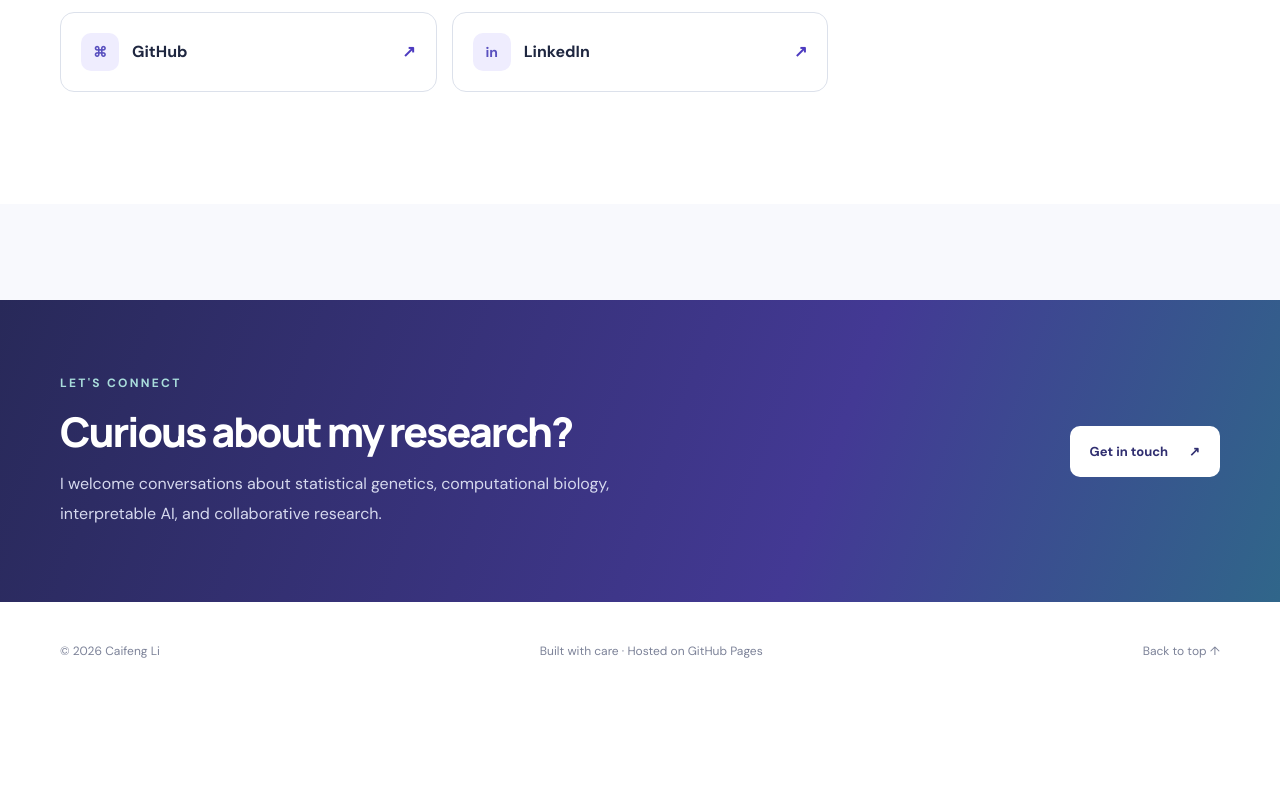
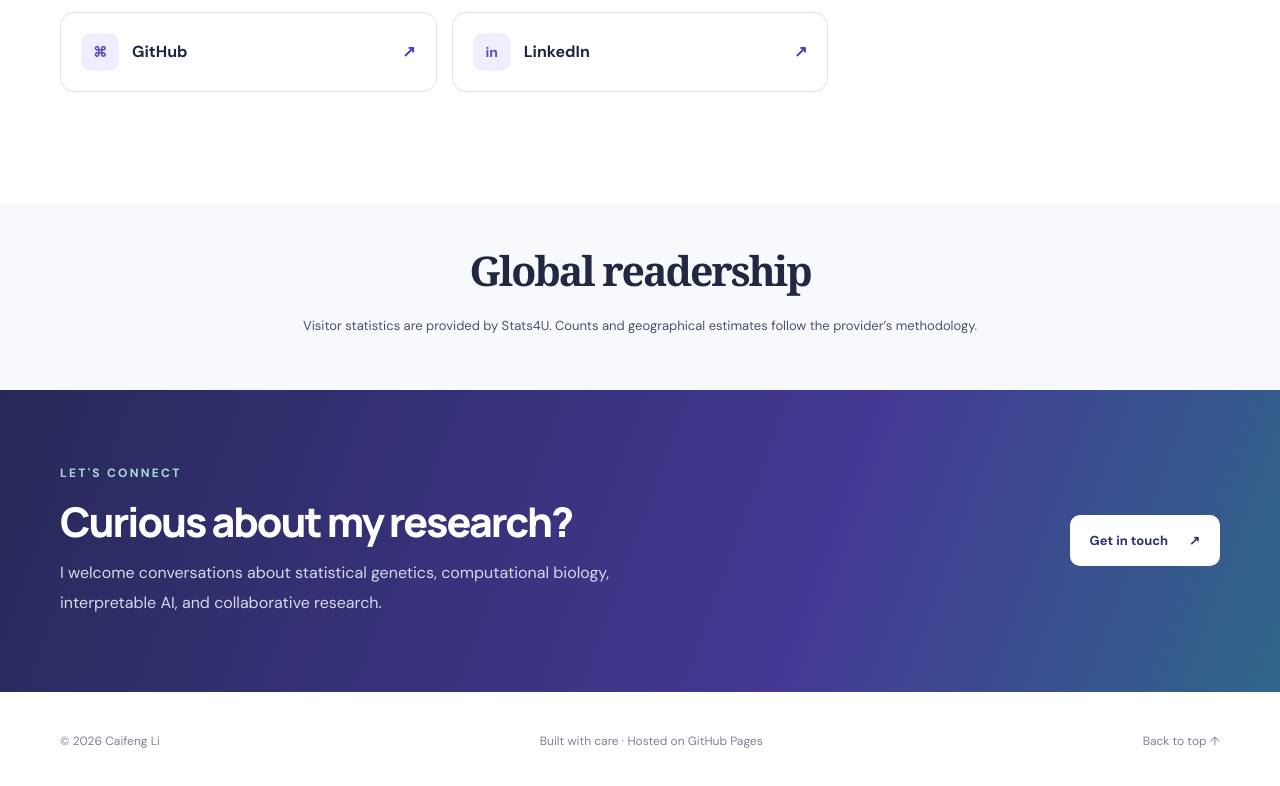
Before and after one commit to Caifeng-Li/Caifeng-Li.github.io, a plain HTML site: page index.html in a window 1280 px wide. Shown: the part 7204-7990 px from the top of the page. Before the commit the page ends 7906 px from the top, so only its background shows below. Drawn offline with Linux system fonts and the light colour scheme.

Commit message:
Add files via upload

```diff
--- a/index.html
+++ b/index.html
@@ -58,10 +58,12 @@
     <section class="section container" id="connect"><div class="section-heading"><div><span class="section-kicker">07 / <span data-i18n="profilesLabel">PROFILES</span></span><h2 data-i18n="profilesTitle">Find me online.</h2></div><p class="section-intro" data-i18n="profilesIntro">Explore my publications, research identity, and professional network.</p></div><div class="profiles-grid"><a class="profile-card" href="https://scholar.google.com/citations?user=uVNa9P8AAAAJ" target="_blank" rel="noopener noreferrer"><span class="profile-mark">G</span><span>Google Scholar</span><span aria-hidden="true">↗</span></a><a class="profile-card" href="https://orcid.org/0000-0001-9157-367X" target="_blank" rel="noopener noreferrer"><span class="profile-mark">iD</span><span>ORCID</span><span aria-hidden="true">↗</span></a><a class="profile-card" href="https://www.researchgate.net/profile/Caifeng-Li" target="_blank" rel="noopener noreferrer"><span class="profile-mark">R</span><span>ResearchGate</span><span aria-hidden="true">↗</span></a><a class="profile-card" href="https://github.com/Caifeng-Li" target="_blank" rel="noopener noreferrer"><span class="profile-mark">⌘</span><span>GitHub</span><span aria-hidden="true">↗</span></a><a class="profile-card" href="https://www.linkedin.com/in/licaifeng/" target="_blank" rel="noopener noreferrer"><span class="profile-mark">in</span><span>LinkedIn</span><span aria-hidden="true">↗</span></a></div></section>
     <section class="section section-tint visitors-section" id="visitors" aria-label="Visitor statistics">
       <div class="container">
+        <h2 class="visitor-display-heading" data-i18n="visitorBoardTitle">Global readership</h2>
         <div class="visitor-map-compact" aria-label="Stats4U visitor world map">
           <script async src="https://www.stats4u.net/js/karte.js" data-s4uid="1153560791" data-style="map_w" data-params="pal=plum&amp;orte=1&amp;dark=auto" data-lang="en"></script>
           <noscript><p>Visitor map requires JavaScript.</p></noscript>
         </div>
+        <p class="visitor-display-footnote" data-i18n="visitorFoot">Visitor statistics are provided by Stats4U. Counts and geographical estimates follow the provider’s methodology.</p>
       </div>
     </section>
     <section class="contact-section" id="contact"><div class="container contact-box"><div><span class="section-kicker light" data-i18n="contactKicker">LET'S CONNECT</span><h2 data-i18n="contactTitle">Curious about my research?</h2><p data-i18n="contactCopy">I welcome conversations about statistical genetics, computational biology, interpretable AI, and collaborative research.</p></div><a class="button button-white" href="mailto:caifeng.li@ucalgary.ca"><span data-i18n="sendEmail">Get in touch</span> ↗</a></div></section>
--- a/styles.css
+++ b/styles.css
@@ -97,3 +97,8 @@ body{font-size:16px;color:#1f2740}
 .visitor-map-compact{width:100%;max-width:780px;margin:0 auto;text-align:center;overflow:hidden}
 .visitor-map-compact img,.visitor-map-compact svg,.visitor-map-compact iframe,.visitor-map-compact canvas{max-width:100%!important;height:auto}
 @media(max-width:700px){.visitors-section{padding:28px 0 36px}.visitor-map-compact{max-width:100%}}
+
+/* Visitors: restore centered bilingual heading and a compact one-line desktop caption. */
+.visitor-display-heading{font-family:Georgia,serif;font-size:clamp(28px,3vw,40px);line-height:1.2;letter-spacing:-.025em;color:#202842;text-align:center;margin:0 0 26px}
+.visitor-display-footnote{font-size:clamp(11px,1.05vw,13px);line-height:1.5;color:#47536c;text-align:center;white-space:nowrap;margin:20px auto 0;max-width:100%}
+@media(max-width:760px){.visitor-display-heading{font-size:28px;margin-bottom:18px}.visitor-display-footnote{font-size:12px;white-space:normal;max-width:560px}}
```
